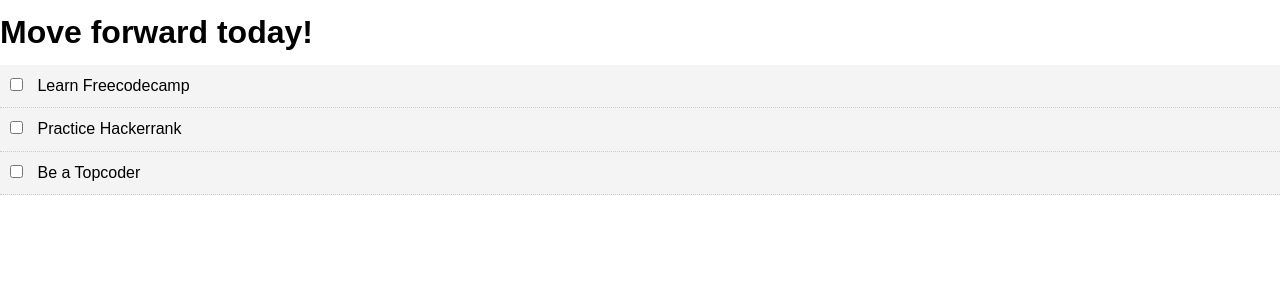
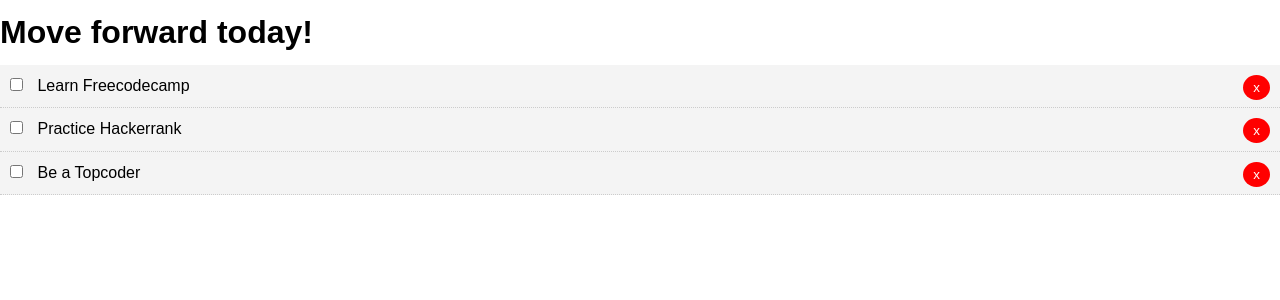
Before and after one commit to harked/vue-dolist, a Vue app: page / in a window 1280 px wide. Shown: the top 300 px of the page. Built offline with nearby package versions, Linux system fonts and the light colour scheme.

Commit message:
Add remove button to remove todo

```diff
--- a/package.json
+++ b/package.json
@@ -8,6 +8,7 @@
     "lint": "vue-cli-service lint"
   },
   "dependencies": {
+    "bootstrap-vue": "^2.0.0-rc.11",
     "vue": "^2.5.22"
   },
   "devDependencies": {
--- a/src/App.vue
+++ b/src/App.vue
@@ -1,6 +1,6 @@
 <template>
   <div id="app">
-    <Todos v-bind:todos="todos" />
+    <Todos v-bind:todos="todos" v-on:del-todo="deleteTodo" />
   </div>
 </template>
 
@@ -32,6 +32,11 @@
           },
         ]
       }
+    },
+    methods: {
+      deleteTodo(id) {
+        this.todos = this.todos.filter(todo => todo.id !== id);
+      }
     }
   }
 </script>
--- a/src/components/Todoitem.vue
+++ b/src/components/Todoitem.vue
@@ -2,6 +2,7 @@
     <div class="todo-item" >
         <label>
             <input type="checkbox" v-on:change="markComplete"> <span v-bind:class="{'is-completed':todo.completed}">{{todo.title}}</span>
+            <button @click="$emit('del-todo', todo.id)" class="del"> x </button>
         </label>
     </div>
 </template>
--- a/src/components/Todos.vue
+++ b/src/components/Todos.vue
@@ -1,8 +1,8 @@
 <template>
     <div class="todo-container">
         <h1> Move forward today! </h1>
-        <div v-bind:key="list.id" v-for="list in todos">
-            <Todoitem v-bind:todo="list" />
+        <div v-bind:key="todo.id" v-for="todo in todos">
+            <Todoitem v-bind:todo="todo" v-on:del-todo="$emit('del-todo', todo.id)" />
         </div>
     </div>
 </template>
```
Also changed, not shown: 1 other file (tests, documents, lock files or other folders).
